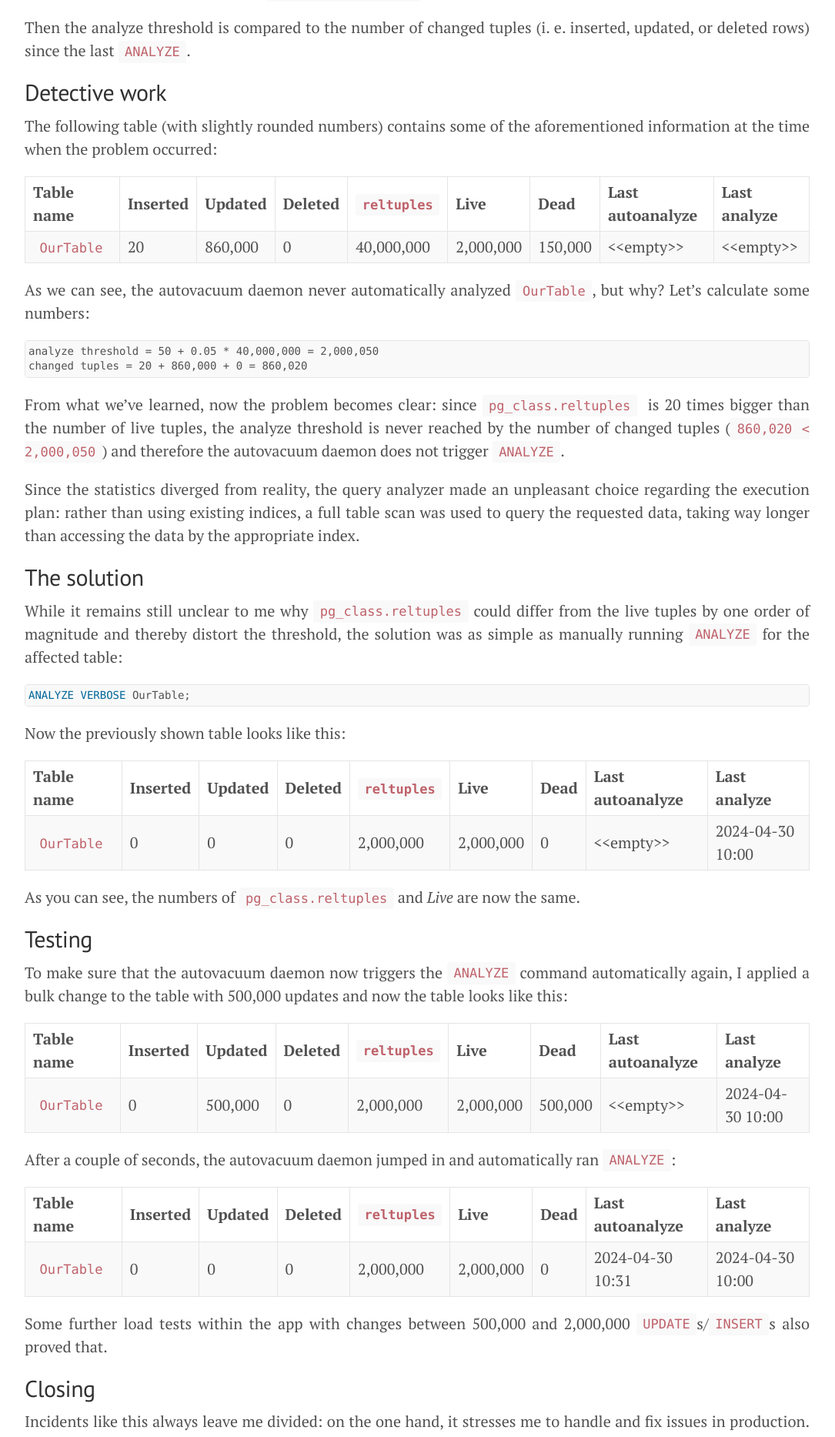
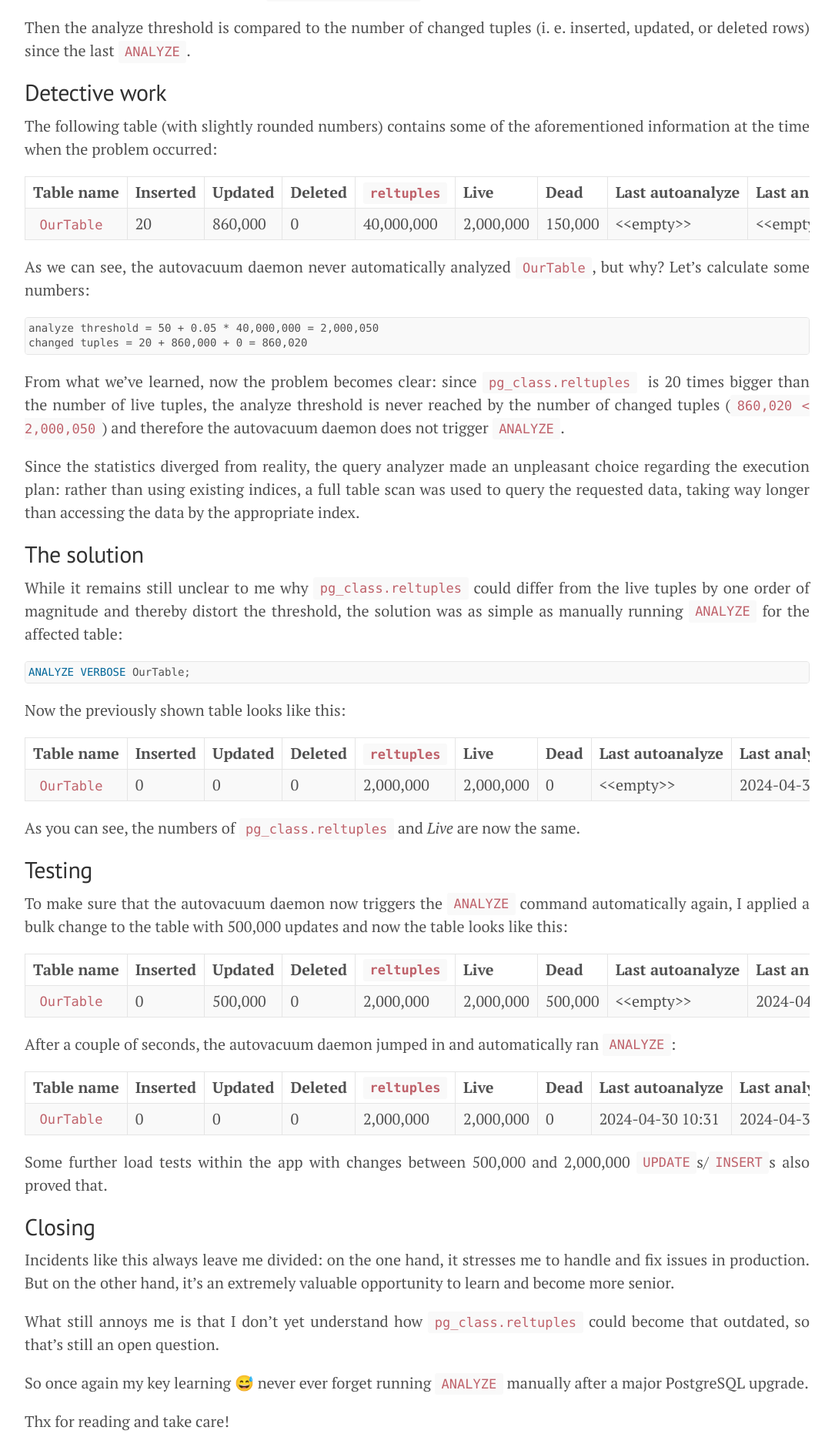
Before and after one commit to mu88/mu88.github.io, a Jekyll site: the page built from _posts/2024-05-07-PostgreSQL-Index-Performance.md, in a window 1280 px wide. Shown: the part 1474-3341 px from the top of the page at 77% size, without its empty margins (98-1183 px from the left). Built offline with Jekyll 4.4.1, drawn with Linux system fonts in a browser that asks for light colours.

Commit message:
feat: make tables scrollable on small screens

```diff
--- a/public/css/customStyles.css
+++ b/public/css/customStyles.css
@@ -167,3 +167,20 @@
     }
   }
 }
+
+/* Begin Make tables scrollable on small screens */
+table {
+  display: block;
+  overflow-x: auto;
+  border-collapse: collapse;
+  border: none;       /* Remove outer box */
+  white-space: nowrap;
+}
+
+@media (min-width: 56em) {
+  table {
+    width: 100%; /* Normal table on large screens */
+    min-width: unset;
+  }
+}
+/* End Make tables scrollable on small screens */
```
